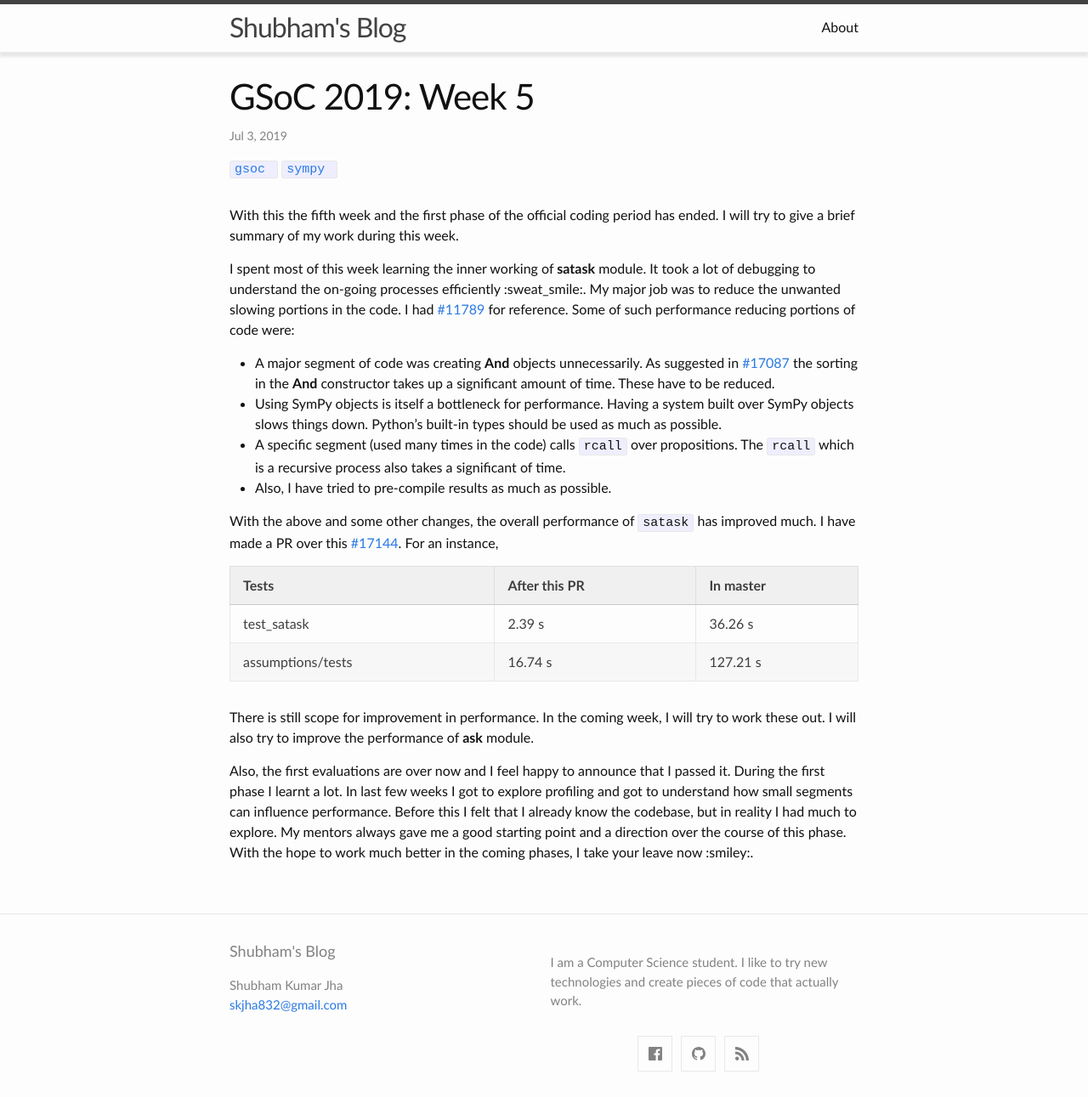
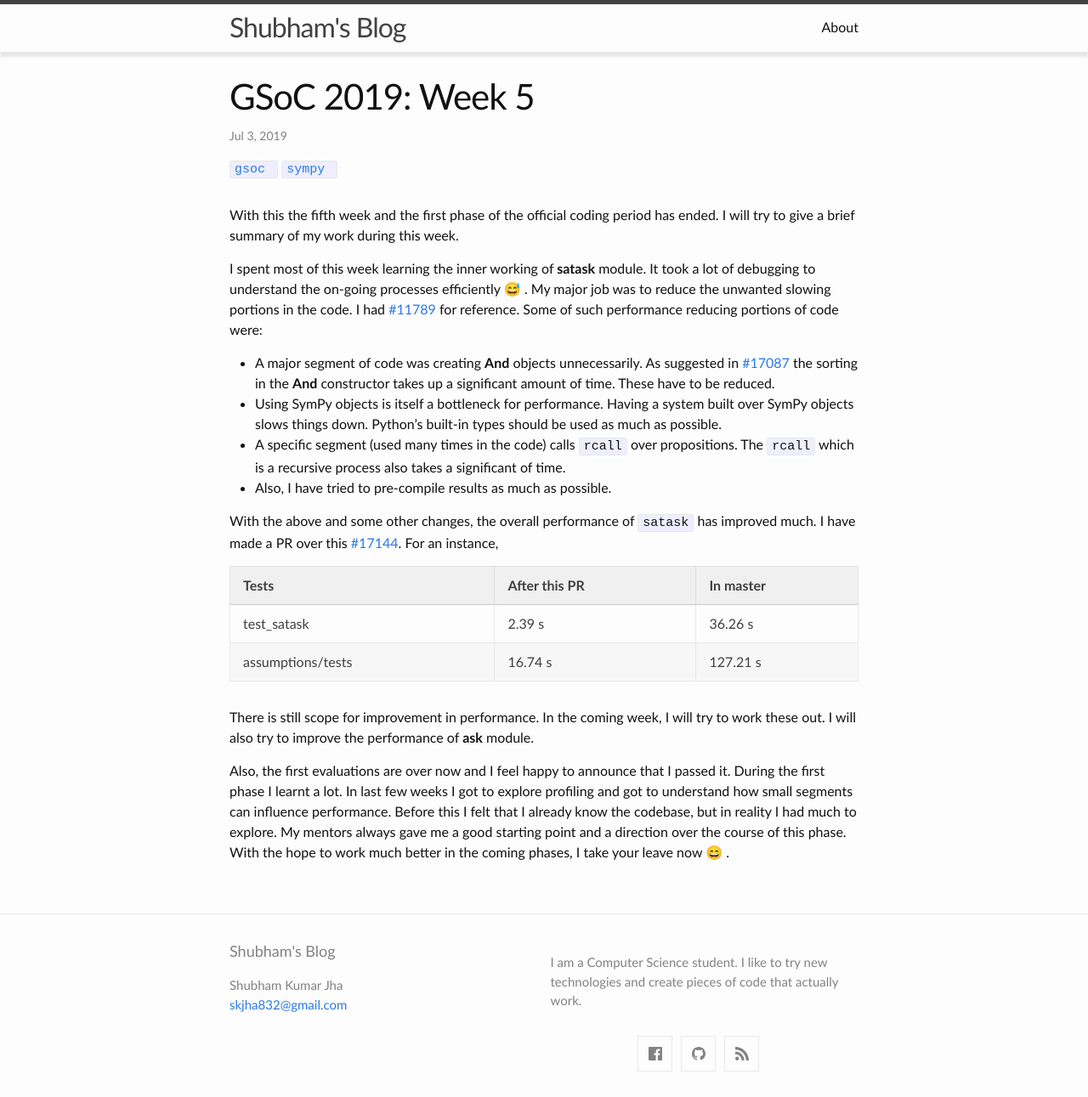
Before and after one commit to ShubhamKJha/ShubhamKJha.github.io, a Jekyll site: the page built from _posts/2019-07-03-GSoC-2019-Week-5.md, in a window 1280 px wide. Shown: the whole page at 85% size. Built offline with Jekyll 4.4.1, drawn with Linux system fonts in a browser that asks for light colours; comment, search, counter and statistics services are not loaded; part of the change alters nothing that is shown.

Commit message:
fix smileys in fifth week report

```diff
--- a/_posts/2019-07-03-GSoC-2019-Week-5.md
+++ b/_posts/2019-07-03-GSoC-2019-Week-5.md
@@ -6,7 +6,7 @@ tags: [gsoc, sympy]
 ---
 With this the fifth week and the first phase of the official coding period has ended. I will try to give a brief summary of my work during this week.
 
-I spent most of this week learning the inner working of **satask** module. It took a lot of debugging to understand the on-going processes efficiently :sweat_smile:. My major job was to reduce the unwanted slowing portions in the code. I had  [#11789](https://github.com/sympy/sympy/pull/11789) for reference. Some of such performance reducing portions of code were:
+I spent most of this week learning the inner working of **satask** module. It took a lot of debugging to understand the on-going processes efficiently 😅 . My major job was to reduce the unwanted slowing portions in the code. I had  [#11789](https://github.com/sympy/sympy/pull/11789) for reference. Some of such performance reducing portions of code were:
 * A major segment of code was creating **And** objects unnecessarily. As suggested in [#17087](https://github.com/sympy/sympy/issues/17087) the sorting in the **And** constructor takes up a significant amount of time. These have to be reduced.
 * Using SymPy objects is itself a bottleneck for performance. Having a system built over SymPy objects slows things down. Python's built-in types should be used as much as possible.
 * A specific segment (used many times in the code) calls `rcall` over propositions. The `rcall` which is a recursive process also takes a significant of time.
@@ -35,4 +35,4 @@ With the above and some other changes, the overall performance of `satask` has i
 
 There is still scope for improvement in performance. In the coming week, I will try to work these out. I will also try to improve the performance of **ask** module.
 
-Also, the first evaluations are over now and I feel happy to announce that I passed it. During the first phase I learnt a lot. In last few weeks I got to explore profiling and got to understand how small segments can influence performance. Before this I felt that I already know the codebase, but in reality I had much to explore. My mentors always gave me a good starting point and a direction over the course of this phase. With the hope to work much better in the coming phases, I take your leave now :smiley:.
+Also, the first evaluations are over now and I feel happy to announce that I passed it. During the first phase I learnt a lot. In last few weeks I got to explore profiling and got to understand how small segments can influence performance. Before this I felt that I already know the codebase, but in reality I had much to explore. My mentors always gave me a good starting point and a direction over the course of this phase. With the hope to work much better in the coming phases, I take your leave now 😄 .
```
